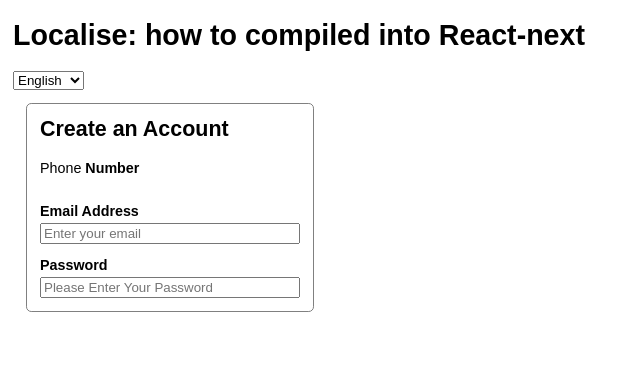
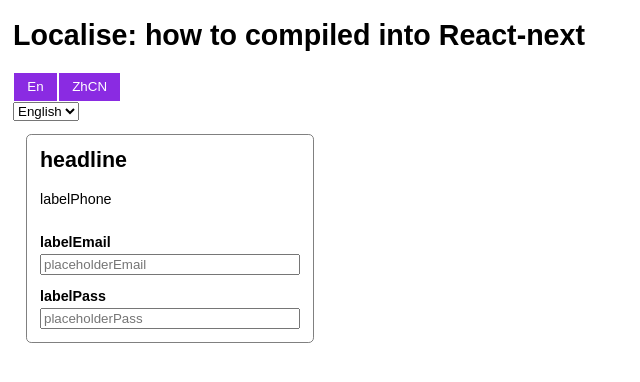
Before and after one commit to rampepurda/lokalise-react-next, a Next.js app: page / in a window 1280 px wide. Shown: the top 382 px of the page, without its empty margins (0-640 px from the left). Built offline with nearby package versions, Linux system fonts and the light colour scheme.

Commit message:
main
Update project structure

```diff
--- a/package.json
+++ b/package.json
@@ -15,6 +15,7 @@
     "dotenv": "^16.0.1",
     "got": "11.8.3",
     "i18next": "^21.9.1",
+    "i18next-browser-languagedetector": "^6.1.8",
     "next": "12.2.2",
     "react": "18.2.0",
     "react-dom": "18.2.0",
--- a/ui/forms/create-account/create-account.tsx
+++ b/ui/forms/create-account/create-account.tsx
@@ -1,38 +1,61 @@
-import i18n from "i18next";
-import {initReactI18next, Trans, useTranslation} from "react-i18next";
-import Style from '../../forms/create-account/use_translation.module.scss';
-import En from '../../../locale/en.json';
-import ZhCn from '../../../locale/zh_CN.json';
-
-const translationEn: any = En
-const translationZhCn: any = ZhCn
-
-i18n
-  .use( initReactI18next)
-  .init({
-    resources: {
-      en: {translation: translationEn},
-      zh_cn: {translation: translationZhCn}
-    },
-    lng: "en",
-    fallbackLng: "en",
-    interpolation: { escapeValue: false}
-  })
+import { Trans, useTranslation } from "react-i18next"
+import i18n from "i18next"
+import Style from '../../forms/create-account/use_translation.module.scss'
 
 export const CreateAccount = () => {
   const { t } = useTranslation()
+  const lgs: any = {
+    en: {nativeName: 'En'},
+    zh: {nativeName: 'ZhCN'}
+  }
+
   const handleLang = (e: any) => {
     i18n.changeLanguage(e.target.value)
   }
 
   return (
     <div className={`${Style.Translation}`}>
+      <nav>
+        { Object.keys(lgs).map((lng) => {
+          return (
+            <button
+              className='btn btn-add'
+              aria-label={`${lng}`}
+              type='button'
+              value={`${lng}`}
+              key={lng}
+              onClick={() => i18n.changeLanguage()}
+              disabled={i18n.resolvedLanguage === lng}
+            >
+              {lgs[lng].nativeName}
+            </button>
+          )
+        })
+        }
+      </nav>
+
       <select
         name='languages'
         onClick={handleLang}
       >
         <option value='en' defaultChecked={true}>English</option>
-        <option value='zh_cn'>Chinese</option>
+        <option value='zh_cn'>{t("zh_cn")}</option>
+        { Object.keys(lgs).map((lng) => {
+          return (
+            <option
+              className='btn btn-add'
+              defaultChecked={true}
+              aria-label={`${lng}`}
+              value={`${lng}`}
+              key={lng}
+              //onClick={() => i18n.changeLanguage()}
+              //disabled={i18n.resolvedLanguage === lng}
+            >
+              {lgs[lng].nativeName}
+            </option>
+          )
+        })
+        }
       </select>
 
       <div className={Style.Form}>
--- a/ui/forms/create-account/use_translation.module.scss
+++ b/ui/forms/create-account/use_translation.module.scss
@@ -1,4 +1,17 @@
 .Translation {
+  button {
+    cursor: pointer;
+    margin: 0.1rem 0.1rem;
+    padding: 0.5rem 1rem;
+    border: 0 none;
+    background-color: blueviolet;
+    color: white;
+
+    &.active {
+
+    }
+  }
+
   .Form {
     max-width: 20rem;
     margin: 1rem;
```
Also changed, not shown: pages/index.tsx (+6 -6 lines), 1 other file (tests, documents, lock files or other folders).
